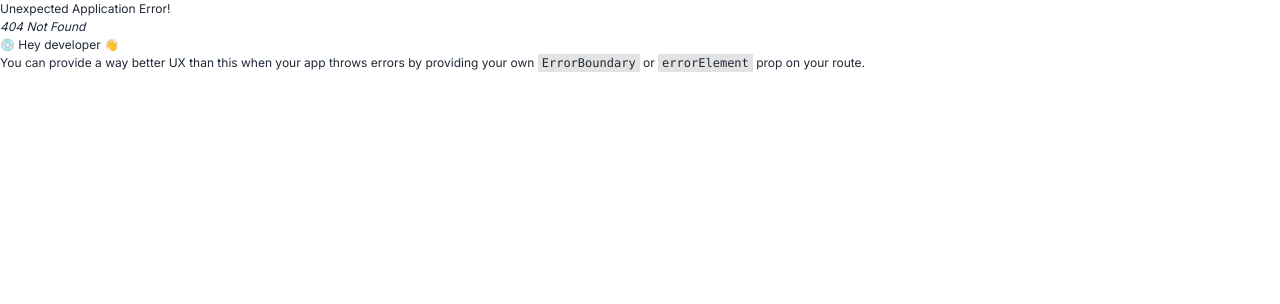
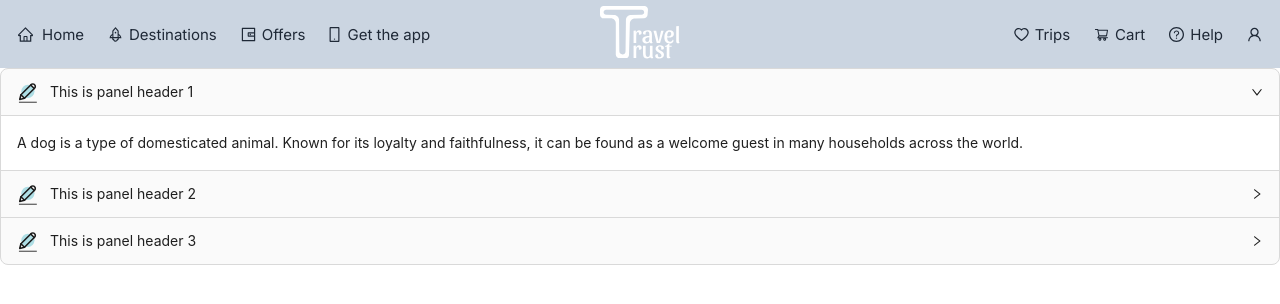
Before and after one commit to AhmedEldesoky99/Travel-Trust-ITI-Frontend, a React (Vite) app: page /faq in a window 1280 px wide. Before the commit this address had no page. Shown: the top 304 px of the page. Built offline with nearby package versions, Linux system fonts and the light colour scheme; a web font is replaced by a local one.

Commit message:
:heavy_plus_sign: Accordion

```diff
--- a/src/components/shared/AccordionFAQ/index.jsx
+++ b/src/components/shared/AccordionFAQ/index.jsx
@@ -1,66 +1,61 @@
-/* eslint-disable react/prop-types */
-import { Fragment, useState } from "react";
-import {
-  Accordion,
-  AccordionHeader,
-  AccordionBody,
-} from "@material-tailwind/react";
-function Icon({ id, open }) {
+import Pen  from '../../../assets/images/FAQ/Pen.svg';
+import { Collapse } from 'antd';
+const { Panel } = Collapse;
+const text = `
+  A dog is a type of domesticated animal.
+  Known for its loyalty and faithfulness,
+  it can be found as a welcome guest in many households across the world.
+`;
+const AccordionFAQ = () => {
+  const onChange = (key) => {
+    console.log(key);
+  }
   return (
-    <svg
-      xmlns="http://www.w3.org/2000/svg"
-      className={`${
-        id === open ? "rotate-180" : ""
-      } h-5 w-5 transition-transform`}
-      fill="none"
-      viewBox="0 0 24 24"
-      stroke="currentColor"
-      strokeWidth={2}
-    >
-      <path strokeLinecap="round" strokeLinejoin="round" d="M19 9l-7 7-7-7" />
-    </svg>
+    <>
+      <Collapse
+        defaultActiveKey={['1']}
+        onChange={onChange}
+        expandIconPosition='end'
+      >
+        <Panel header={
+        <div className='flex flex-row items-center'>
+        <img src={Pen}
+        className='h-7 w-7 mr-4'
+        onClick={(event) => {
+        event.stopPropagation();
+        }}/>
+        <span>This is panel header 1</span>
+        </div>
+        } key="1">
+          <div>{text}</div>
+        </Panel>
+        <Panel header={
+        <div className='flex flex-row items-center'>
+        <img src={Pen}
+        className='h-7 w-7 mr-4'
+        onClick={(event) => {
+        event.stopPropagation();
+        }}/>
+        <span>This is panel header 2</span>
+        </div>
+        } key="2">
+          <div>{text}</div>
+        </Panel>
+        <Panel header={
+        <div className='flex flex-row items-center'>
+        <img src={Pen}
+        className='h-7 w-7 mr-4'
+        onClick={(event) => {
+        event.stopPropagation();
+        }}/>
+        <span>This is panel header 3</span>
+        </div>
+        } key="3">
+          <div>{text}</div>
+        </Panel>
+      </Collapse>
+      <br />
+    </>
   );
-}
-export default function Example() {
-  const [open, setOpen] = useState(0);
-  const handleOpen = (value) => {
-    setOpen(open === value ? 0 : value);
-  };
-  return (
-    <Fragment>
-      <Accordion open={open === 1} icon={<Icon id={1} open={open} />}>
-        <AccordionHeader onClick={() => handleOpen(1)}>
-          What is Material Tailwind?
-        </AccordionHeader>
-        <AccordionBody>
-          We&apos;re not always in the position that we want to be at.
-          We&apos;re constantly growing. We&apos;re constantly making mistakes.
-          We&apos;re constantly trying to express ourselves and actualize our
-          dreams.
-        </AccordionBody>
-      </Accordion>
-      <Accordion open={open === 2} icon={<Icon id={2} open={open} />}>
-        <AccordionHeader onClick={() => handleOpen(2)}>
-          How to use Material Tailwind?
-        </AccordionHeader>
-        <AccordionBody>
-          We&apos;re not always in the position that we want to be at.
-          We&apos;re constantly growing. We&apos;re constantly making mistakes.
-          We&apos;re constantly trying to express ourselves and actualize our
-          dreams.
-        </AccordionBody>
-      </Accordion>
-      <Accordion open={open === 3} icon={<Icon id={3} open={open} />}>
-        <AccordionHeader onClick={() => handleOpen(3)}>
-          What can I do with Material Tailwind?
-        </AccordionHeader>
-        <AccordionBody>
-          We&apos;re not always in the position that we want to be at.
-          We&apos;re constantly growing. We&apos;re constantly making mistakes.
-          We&apos;re constantly trying to express ourselves and actualize our
-          dreams.
-        </AccordionBody>
-      </Accordion>
-    </Fragment>
-  );
-}
+};
+export default AccordionFAQ;
--- /dev/null
+++ b/src/pages/FAQ/index.jsx
@@ -0,0 +1,15 @@
+// eslint-disable-next-line no-unused-vars
+import React from "react";
+
+import Navbar from '../../components/shared/Navbar/index';
+import AccordionFAQ from "../../components/shared/AccordionFAQ";
+
+const Faq = () => {
+    return (
+        <>
+            <Navbar/>
+            <AccordionFAQ/>
+        </>
+    );
+}
+export default Faq;
--- a/src/routes.jsx
+++ b/src/routes.jsx
@@ -5,6 +5,7 @@ import Home from "./pages/Home";
 import JoinUs from "./pages/Join us";
 import Login from "./pages/Login";
 import SignUp from "./pages/Signup";
+import Faq from "./pages/FAQ";
 import SharedComponents from "./pages/SharedComponents";
 
 export const router = createBrowserRouter([
@@ -13,4 +14,5 @@ export const router = createBrowserRouter([
   { path: "/login", element: <Login /> },
   { path: "/signup", element: <SignUp /> },
   { path: "/shared", element: <SharedComponents /> },
+  { path: "/faq", element:<Faq/>}
 ]);
```
Also changed, not shown: src/assets/images/FAQ/Pen.svg (added), src/assets/images/Logo/Google.svg.
